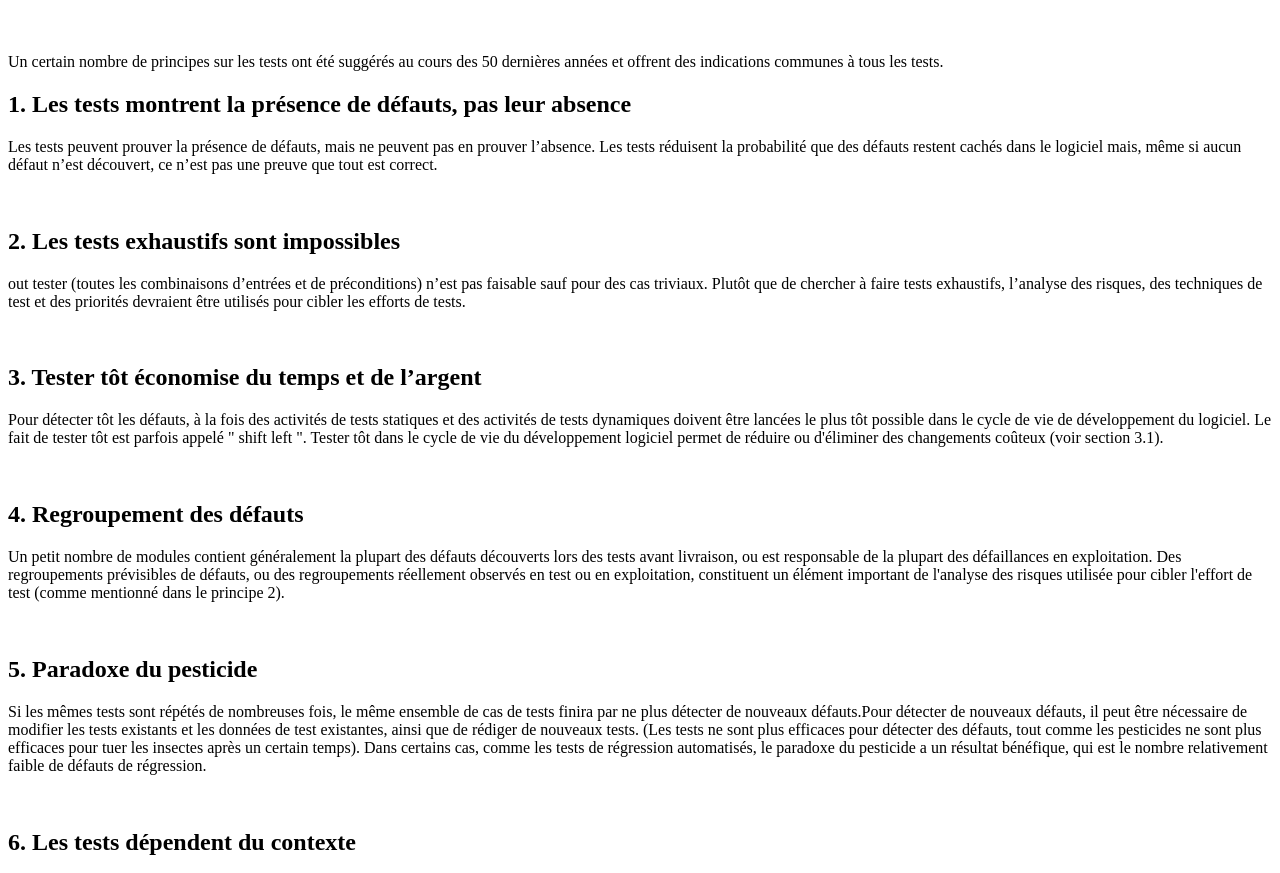
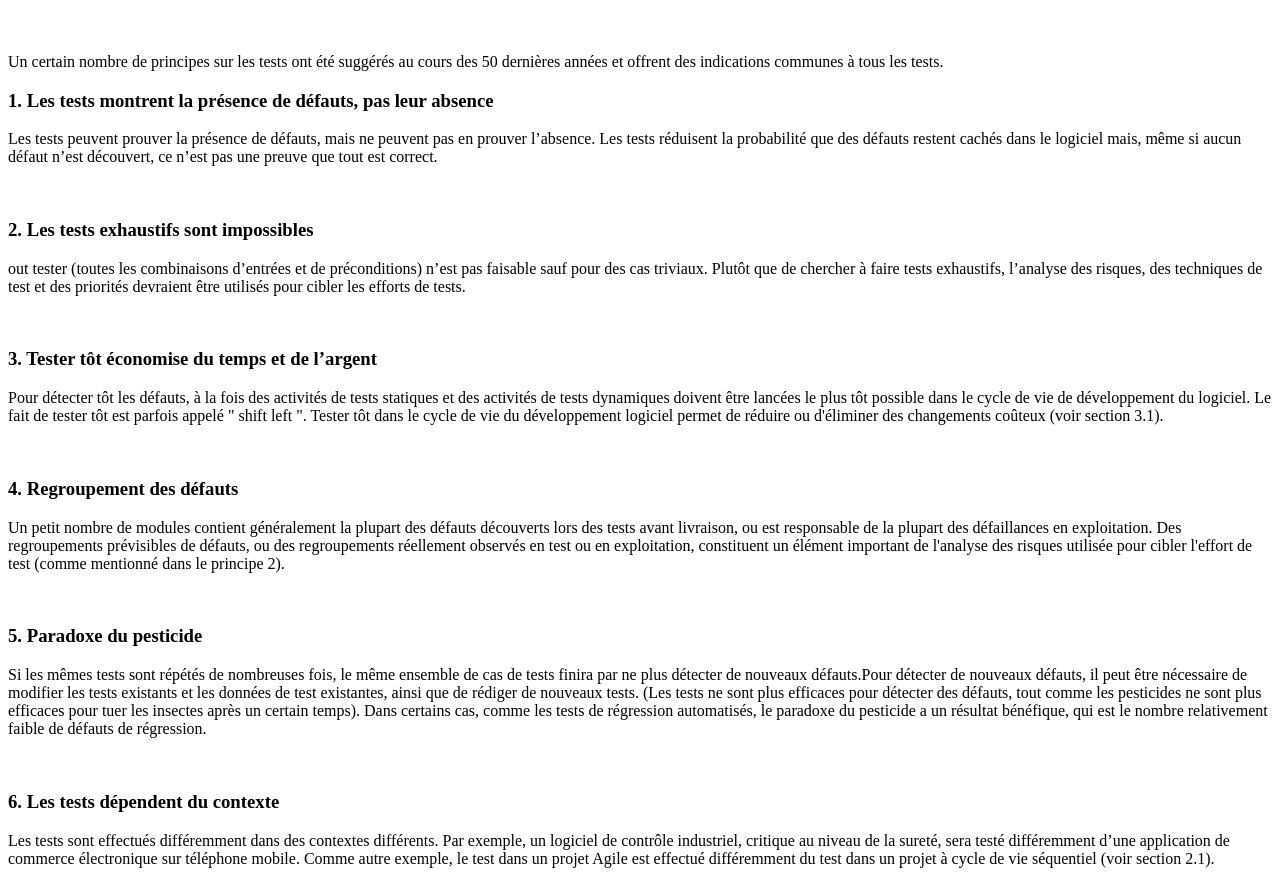
Before and after one commit to gael-d/Syllabus, a plain HTML site: page syllabus.html in a window 1280 px wide. Shown: the part 61-934 px from the top of the page. Drawn offline with Linux system fonts and the light colour scheme.

Commit message:
je l'ai enfoncé avec FORCE

```diff
--- a/syllabus.html
+++ b/syllabus.html
@@ -11,30 +11,30 @@
        <p>Un certain nombre de principes sur les tests ont été suggérés au cours des 50 dernières
         années et offrent des indications communes à tous les tests.</p>
 
-          <h2>1. Les tests montrent la présence de défauts, pas leur absence</h2>
+          <h3>1. Les tests montrent la présence de défauts, pas leur absence</h3>
                 <p>Les tests peuvent prouver la présence de défauts, mais ne peuvent pas en prouver l’absence.
                 Les tests réduisent la probabilité que des défauts restent cachés dans le logiciel mais, même
                 si aucun défaut n’est découvert, ce n’est pas une preuve que tout est correct.</p> </br>
 
-          <h2>2. Les tests exhaustifs sont impossibles</h2>
+          <h3>2. Les tests exhaustifs sont impossibles</h3>
                 <p>out tester (toutes les combinaisons d’entrées et de préconditions) n’est pas faisable sauf
                 pour des cas triviaux. Plutôt que de chercher à faire tests exhaustifs, l’analyse des risques,
                 des techniques de test et des priorités devraient être utilisés pour cibler les efforts de tests.</p> </br>
 
-          <h2>3. Tester tôt économise du temps et de l’argent</h2>
+          <h3>3. Tester tôt économise du temps et de l’argent</h3>
                 <p>Pour détecter tôt les défauts, à la fois des activités de tests statiques et des activités de
                 tests dynamiques doivent être lancées le plus tôt possible dans le cycle de vie de développement
                 du logiciel. Le fait de tester tôt est parfois appelé " shift left ". Tester tôt dans le cycle de vie du développement logiciel permet de réduire
                 ou d'éliminer des changements coûteux (voir section 3.1).</p> </br>
 
-          <h2>4. Regroupement des défauts</h2>
+          <h3>4. Regroupement des défauts</h3>
                 <p>Un petit nombre de modules contient généralement la plupart des défauts découverts lors des
                 tests avant livraison, ou est responsable de la plupart des défaillances en exploitation. Des
                 regroupements prévisibles de défauts, ou des regroupements réellement observés en test ou en
                 exploitation, constituent un élément important de l'analyse des risques utilisée pour cibler
                 l'effort de test (comme mentionné dans le principe 2).</p>  </br>
 
-          <h2>5. Paradoxe du pesticide</h2>
+          <h3>5. Paradoxe du pesticide</h3>
                 <p>Si les mêmes tests sont répétés de nombreuses fois, le même ensemble de cas de tests finira
                 par ne plus détecter de nouveaux défauts.Pour détecter de nouveaux défauts, il peut être
                 nécessaire de modifier les tests existants et les données de test existantes, ainsi que de
@@ -43,14 +43,14 @@
                 Dans certains cas, comme les tests de régression automatisés, le paradoxe du pesticide a un
                 résultat bénéfique, qui est le nombre relativement faible de défauts de régression.</p> </br>
 
-          <h2>6. Les tests dépendent du contexte</h2>
+          <h3>6. Les tests dépendent du contexte</h3>
                 <p >Les tests  sont effectués différemment dans des contextes différents. Par exemple, un logiciel
                  de contrôle industriel, critique au niveau de la sureté, sera testé différemment d’une application
                  de commerce électronique sur téléphone mobile. Comme autre exemple, le test dans un projet Agile
                  est effectué différemment du test dans un projet à cycle de vie séquentiel (voir section 2.1).</p> </br>
 
 
-          <h2>7. L’absence d’erreurs est une illusion</h2>
+          <h3>7. L’absence d’erreurs est une illusion</h3>
                 <p>Certaines organisations s'attendent à ce que les testeurs puissent effectuer tous les tests possibles
                  et trouver tous les défauts possibles, mais les principes 2 et 1, respectivement, nous disent que c'est
                  impossible. De plus, il est illusoire (c.-à-d. une croyance erronée) de s'attendre à ce que le simple
```
